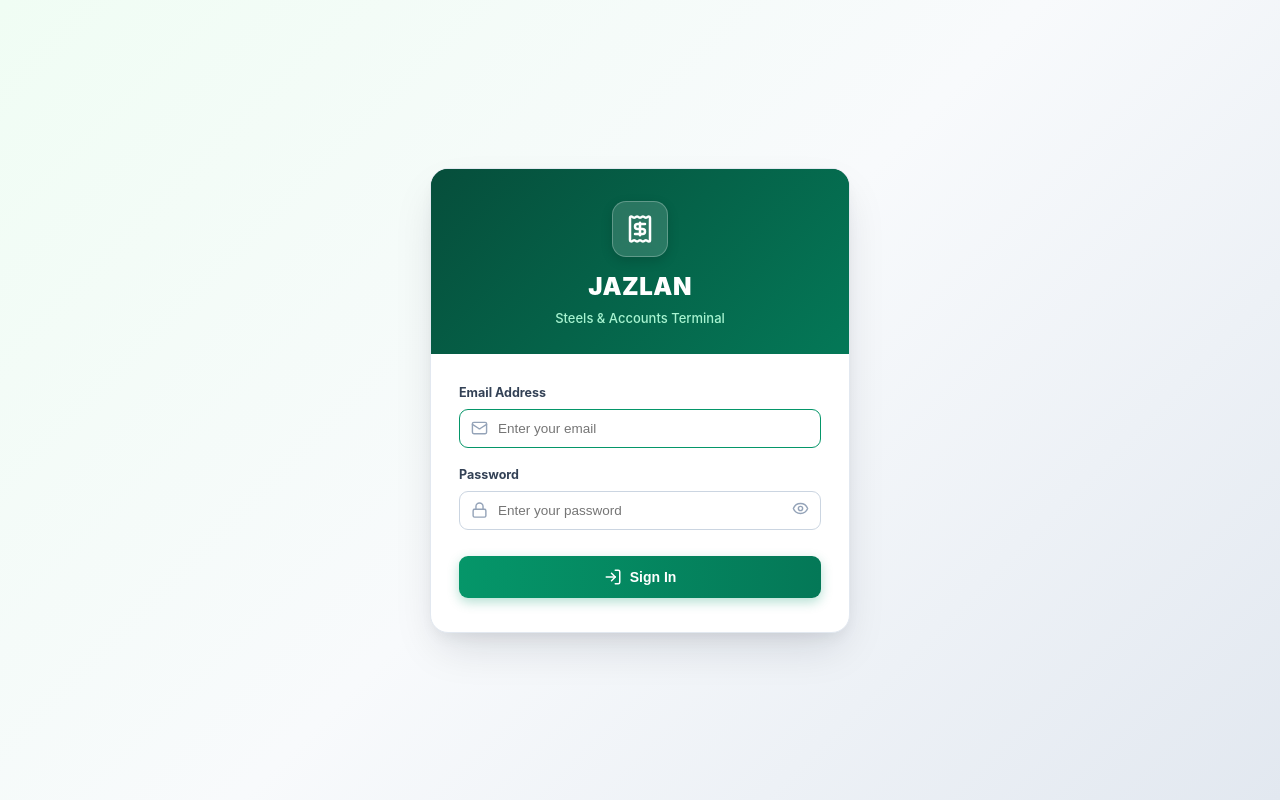
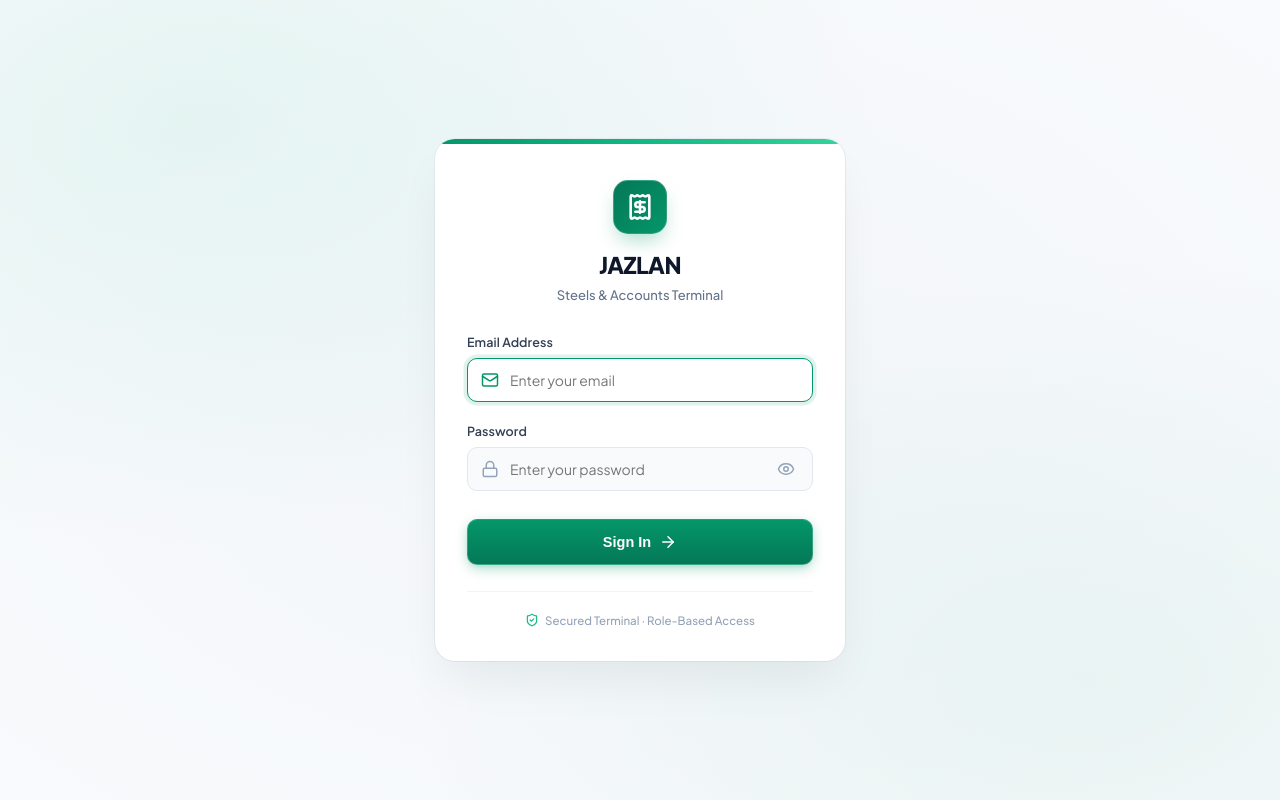
Before and after one commit to afrithsulthan007-art/jazlon, a React (Vite) app: page / in a window 1280 px wide. Built offline with nearby package versions, Linux system fonts and the light colour scheme.

Commit message:
Elevate login UI/UX with modern enterprise card layout, refined inputs, and subtle ambient gradients

```diff
--- a/src/index.css
+++ b/src/index.css
@@ -1163,3 +1163,226 @@ main {
 .btn-issue-bill:active {
   transform: translateY(0);
 }
+
+/* ==========================================================================
+   PREMIUM ENTERPRISE LOGIN PORTAL
+   ========================================================================== */
+.login-page-wrapper {
+  min-height: 100vh;
+  display: flex;
+  align-items: center;
+  justify-content: center;
+  background-color: #f8fafc;
+  background-image:
+    radial-gradient(at 15% 15%, rgba(16, 185, 129, 0.08) 0px, transparent 45%),
+    radial-gradient(at 85% 85%, rgba(5, 150, 105, 0.06) 0px, transparent 45%),
+    radial-gradient(at 50% 50%, rgba(241, 245, 249, 0.7) 0px, transparent 100%);
+  padding: 24px 16px;
+  font-family: var(--font-sans);
+}
+
+.login-card {
+  width: 100%;
+  max-width: 410px;
+  background: #ffffff;
+  border-radius: 20px;
+  box-shadow:
+    0 25px 50px -12px rgba(15, 23, 42, 0.08),
+    0 0 0 1px rgba(226, 232, 240, 0.85);
+  overflow: hidden;
+  position: relative;
+}
+
+.login-card-accent {
+  height: 5px;
+  width: 100%;
+  background: linear-gradient(90deg, #059669 0%, #10b981 50%, #34d399 100%);
+}
+
+.login-card-body {
+  padding: 36px 32px 32px;
+}
+
+.login-brand-header {
+  display: flex;
+  flex-direction: column;
+  align-items: center;
+  text-align: center;
+  margin-bottom: 28px;
+}
+
+.login-brand-icon-box {
+  width: 54px;
+  height: 54px;
+  border-radius: 15px;
+  background: linear-gradient(135deg, #047857 0%, #059669 100%);
+  display: flex;
+  align-items: center;
+  justify-content: center;
+  box-shadow: 0 10px 20px -5px rgba(5, 150, 105, 0.35);
+  border: 1px solid rgba(255, 255, 255, 0.2);
+}
+
+.login-brand-title {
+  margin: 14px 0 3px;
+  font-size: 23px;
+  font-weight: 800;
+  letter-spacing: -0.5px;
+  color: #0f172a;
+}
+
+.login-brand-subtitle {
+  margin: 0;
+  font-size: 13px;
+  font-weight: 500;
+  color: #64748b;
+}
+
+.login-input-group {
+  display: flex;
+  flex-direction: column;
+  gap: 6px;
+}
+
+.login-label {
+  font-size: 12.5px;
+  font-weight: 600;
+  color: #334155;
+  letter-spacing: 0.1px;
+}
+
+.login-input-wrapper {
+  position: relative;
+  display: flex;
+  align-items: center;
+}
+
+.login-input-icon {
+  position: absolute;
+  left: 14px;
+  color: #94a3b8;
+  pointer-events: none;
+  transition: color 0.15s ease;
+}
+
+.login-input {
+  width: 100%;
+  height: 44px;
+  padding: 0 14px 0 42px;
+  border-radius: 10px;
+  border: 1.5px solid #e2e8f0;
+  background-color: #f8fafc;
+  font-size: 14px;
+  color: #0f172a;
+  outline: none;
+  box-sizing: border-box;
+  transition: all 0.2s cubic-bezier(0.4, 0, 0.2, 1);
+  font-family: inherit;
+}
+
+.login-input:focus {
+  background-color: #ffffff;
+  border-color: #059669;
+  box-shadow: 0 0 0 3.5px rgba(5, 150, 105, 0.12);
+}
+
+.login-input-wrapper:focus-within .login-input-icon {
+  color: #059669;
+}
+
+.login-input:-webkit-autofill,
+.login-input:-webkit-autofill:hover,
+.login-input:-webkit-autofill:focus {
+  -webkit-box-shadow: 0 0 0 1000px #f8fafc inset !important;
+  -webkit-text-fill-color: #0f172a !important;
+  border-color: #e2e8f0 !important;
+  transition: background-color 5000s ease-in-out 0s;
+}
+
+.login-input:-webkit-autofill:focus {
+  -webkit-box-shadow: 0 0 0 1000px #ffffff inset, 0 0 0 3.5px rgba(5, 150, 105, 0.12) !important;
+  border-color: #059669 !important;
+}
+
+.login-password-toggle {
+  position: absolute;
+  right: 12px;
+  background: transparent;
+  border: none;
+  cursor: pointer;
+  color: #94a3b8;
+  display: flex;
+  align-items: center;
+  justify-content: center;
+  padding: 6px;
+  border-radius: 6px;
+  transition: color 0.15s ease, background-color 0.15s ease;
+}
+
+.login-password-toggle:hover {
+  color: #475569;
+  background-color: #f1f5f9;
+}
+
+.btn-login-submit {
+  width: 100%;
+  height: 46px;
+  margin-top: 8px;
+  border-radius: 10px;
+  background: linear-gradient(180deg, #059669 0%, #047857 100%);
+  color: #ffffff;
+  border: 1px solid rgba(255, 255, 255, 0.2);
+  font-size: 14.5px;
+  font-weight: 700;
+  cursor: pointer;
+  display: flex;
+  align-items: center;
+  justify-content: center;
+  gap: 8px;
+  box-shadow: 0 4px 14px -2px rgba(5, 150, 105, 0.4), 0 2px 4px -1px rgba(0, 0, 0, 0.06);
+  transition: all 0.2s cubic-bezier(0.4, 0, 0.2, 1);
+}
+
+.btn-login-submit:hover:not(:disabled) {
+  background: linear-gradient(180deg, #047857 0%, #064e3b 100%);
+  box-shadow: 0 6px 20px -2px rgba(5, 150, 105, 0.5);
+  transform: translateY(-1px);
+}
+
+.btn-login-submit:active:not(:disabled) {
+  transform: translateY(1px);
+  box-shadow: 0 2px 8px -1px rgba(5, 150, 105, 0.4);
+}
+
+.btn-login-submit:disabled {
+  opacity: 0.7;
+  cursor: not-allowed;
+}
+
+.login-error-alert {
+  display: flex;
+  align-items: center;
+  gap: 10px;
+  background-color: #fef2f2;
+  border: 1px solid #fecaca;
+  color: #b91c1c;
+  padding: 12px 14px;
+  border-radius: 10px;
+  font-size: 13px;
+  font-weight: 500;
+  margin-bottom: 20px;
+}
+
+.login-card-footer {
+  margin-top: 26px;
+  padding-top: 20px;
+  border-top: 1px solid #f1f5f9;
+  text-align: center;
+  display: flex;
+  align-items: center;
+  justify-content: center;
+  gap: 6px;
+  font-size: 11.5px;
+  color: #94a3b8;
+  font-weight: 500;
+}
--- a/src/pages/LoginPage.jsx
+++ b/src/pages/LoginPage.jsx
@@ -6,7 +6,9 @@ import {
   Eye,
   EyeOff,
   AlertCircle,
-  LogIn
+  ArrowRight,
+  ShieldCheck,
+  Loader2
 } from 'lucide-react';
 
 export default function LoginPage({ onLogin }) {
@@ -56,194 +58,110 @@ export default function LoginPage({ onLogin }) {
   };
 
   return (
-    <div style={{
-      minHeight: '100vh',
-      display: 'flex',
-      alignItems: 'center',
-      justifyContent: 'center',
-      background: 'linear-gradient(135deg, #f0fdf4 0%, #f8fafc 50%, #e2e8f0 100%)',
-      padding: '20px',
-      fontFamily: 'Inter, system-ui, -apple-system, sans-serif'
-    }}>
-      <div style={{
-        width: '100%',
-        maxWidth: '420px',
-        backgroundColor: '#ffffff',
-        borderRadius: '18px',
-        boxShadow: '0 20px 45px -10px rgba(15, 23, 42, 0.15), 0 8px 16px -6px rgba(15, 23, 42, 0.08)',
-        border: '1px solid #e2e8f0',
-        overflow: 'hidden'
-      }}>
-        {/* TOP BRAND BANNER */}
-        <div style={{
-          backgroundColor: '#064e3b',
-          backgroundImage: 'linear-gradient(135deg, #064e3b 0%, #047857 100%)',
-          padding: '32px 28px 26px',
-          color: '#ffffff',
-          textAlign: 'center'
-        }}>
-          <div style={{
-            width: '56px',
-            height: '56px',
-            borderRadius: '14px',
-            backgroundColor: 'rgba(255, 255, 255, 0.15)',
-            backdropFilter: 'blur(8px)',
-            display: 'inline-flex',
-            alignItems: 'center',
-            justifyContent: 'center',
-            marginBottom: '12px',
-            border: '1px solid rgba(255, 255, 255, 0.25)',
-            boxShadow: '0 4px 12px rgba(0,0,0,0.15)'
-          }}>
-            <Receipt size={30} color="#ffffff" />
+    <div className="login-page-wrapper">
+      <div className="login-card">
+        {/* TOP ACCENT LINE */}
+        <div className="login-card-accent" />
+
+        <div className="login-card-body">
+          {/* BRAND HEADER */}
+          <div className="login-brand-header">
+            <div className="login-brand-icon-box">
+              <Receipt size={28} color="#ffffff" strokeWidth={2.2} />
+            </div>
+            <h1 className="login-brand-title">JAZLAN</h1>
+            <p className="login-brand-subtitle">Steels & Accounts Terminal</p>
           </div>
-          <h1 style={{ margin: '0 0 4px', fontSize: '24px', fontWeight: 900, letterSpacing: '0.5px' }}>
-            JAZLAN
-          </h1>
-          <p style={{ margin: 0, fontSize: '13px', color: '#a7f3d0', fontWeight: 500 }}>
-            Steels & Accounts Terminal
-          </p>
-        </div>
 
-        {/* BODY FORM */}
-        <div style={{ padding: '30px 28px 34px' }}>
+          {/* ERROR ALERT */}
           {error && (
-            <div style={{
-              display: 'flex',
-              alignItems: 'center',
-              gap: '10px',
-              backgroundColor: '#fef2f2',
-              border: '1px solid #fecaca',
-              color: '#b91c1c',
-              padding: '11px 14px',
-              borderRadius: '10px',
-              fontSize: '13px',
-              fontWeight: 600,
-              marginBottom: '20px'
-            }}>
+            <div className="login-error-alert" role="alert">
               <AlertCircle size={18} style={{ flexShrink: 0 }} />
               <div>{error}</div>
             </div>
           )}
 
-          <form onSubmit={handleSubmit} style={{ display: 'flex', flexDirection: 'column', gap: '18px' }}>
+          {/* FORM */}
+          <form onSubmit={handleSubmit} style={{ display: 'flex', flexDirection: 'column', gap: '20px' }}>
             {/* EMAIL FIELD */}
-            <div>
-              <label style={{ display: 'block', fontSize: '12.5px', fontWeight: 700, color: '#334155', marginBottom: '6px' }}>
+            <div className="login-input-group">
+              <label htmlFor="login-email" className="login-label">
                 Email Address
               </label>
-              <div style={{ position: 'relative' }}>
-                <Mail size={17} style={{ position: 'absolute', left: '12px', top: '50%', transform: 'translateY(-50%)', color: '#94a3b8' }} />
+              <div className="login-input-wrapper">
+                <Mail size={18} className="login-input-icon" />
                 <input
                   type="email"
                   id="login-email"
+                  name="email"
+                  autoComplete="email"
                   value={email}
                   onChange={(e) => setEmail(e.target.value)}
                   placeholder="Enter your email"
                   required
                   autoFocus
-                  style={{
-                    width: '100%',
-                    padding: '11px 14px 11px 38px',
-                    borderRadius: '9px',
-                    border: '1px solid #cbd5e1',
-                    fontSize: '13.5px',
-                    color: '#0f172a',
-                    outline: 'none',
-                    boxSizing: 'border-box',
-                    transition: 'border-color 0.15s ease'
-                  }}
-                  onFocus={(e) => e.target.style.borderColor = '#059669'}
-                  onBlur={(e) => e.target.style.borderColor = '#cbd5e1'}
+                  className="login-input"
                 />
               </div>
             </div>
 
             {/* PASSWORD FIELD */}
-            <div>
-              <label style={{ display: 'block', fontSize: '12.5px', fontWeight: 700, color: '#334155', marginBottom: '6px' }}>
+            <div className="login-input-group">
+              <label htmlFor="login-password" className="login-label">
                 Password
               </label>
-              <div style={{ position: 'relative' }}>
-                <Lock size={17} style={{ position: 'absolute', left: '12px', top: '50%', transform: 'translateY(-50%)', color: '#94a3b8' }} />
+              <div className="login-input-wrapper">
+                <Lock size={18} className="login-input-icon" />
                 <input
                   type={showPassword ? 'text' : 'password'}
                   id="login-password"
+                  name="password"
+                  autoComplete="current-password"
                   value={password}
                   onChange={(e) => setPassword(e.target.value)}
                   placeholder="Enter your password"
                   required
-                  style={{
-                    width: '100%',
-                    padding: '11px 40px 11px 38px',
-                    borderRadius: '9px',
-                    border: '1px solid #cbd5e1',
-                    fontSize: '13.5px',
-                    color: '#0f172a',
-                    outline: 'none',
-                    boxSizing: 'border-box',
-                    transition: 'border-color 0.15s ease'
-                  }}
-                  onFocus={(e) => e.target.style.borderColor = '#059669'}
-                  onBlur={(e) => e.target.style.borderColor = '#cbd5e1'}
+                  className="login-input"
+                  style={{ paddingRight: '42px' }}
                 />
                 <button
                   type="button"
+                  className="login-password-toggle"
                   onClick={() => setShowPassword(!showPassword)}
-                  style={{
-                    position: 'absolute',
-                    right: '12px',
-                    top: '50%',
-                    transform: 'translateY(-50%)',
-                    background: 'none',
-                    border: 'none',
-                    cursor: 'pointer',
-                    color: '#94a3b8',
-                    padding: 0
-                  }}
                   title={showPassword ? "Hide password" : "Show password"}
+                  aria-label={showPassword ? "Hide password" : "Show password"}
                 >
-                  {showPassword ? <EyeOff size={17} /> : <Eye size={17} />}
+                  {showPassword ? <EyeOff size={18} /> : <Eye size={18} />}
                 </button>
               </div>
             </div>
 
-            {/* SIGN IN SUBMIT BUTTON */}
+            {/* SUBMIT BUTTON */}
             <button
               type="submit"
               id="btn-login-submit"
               disabled={loading}
-              style={{
-                marginTop: '8px',
-                width: '100%',
-                padding: '12px',
-                borderRadius: '9px',
-                backgroundColor: '#059669',
-                backgroundImage: 'linear-gradient(to right, #059669, #047857)',
-                color: '#ffffff',
-                border: 'none',
-                fontSize: '14px',
-                fontWeight: 800,
-                cursor: loading ? 'not-allowed' : 'pointer',
-                display: 'flex',
-                alignItems: 'center',
-                justifyContent: 'center',
-                gap: '8px',
-                boxShadow: '0 4px 12px rgba(5, 150, 105, 0.3)',
-                transition: 'all 0.15s ease',
-                opacity: loading ? 0.8 : 1
-              }}
+              className="btn-login-submit"
             >
               {loading ? (
-                <span>Authenticating...</span>
+                <>
+                  <Loader2 size={18} className="animate-spin" />
+                  <span>Signing In...</span>
+                </>
               ) : (
                 <>
-                  <LogIn size={18} />
                   <span>Sign In</span>
+                  <ArrowRight size={18} />
                 </>
               )}
             </button>
           </form>
+
+          {/* FOOTER */}
+          <div className="login-card-footer">
+            <ShieldCheck size={14} style={{ color: '#10b981' }} />
+            <span>Secured Terminal · Role-Based Access</span>
+          </div>
         </div>
       </div>
     </div>
```
